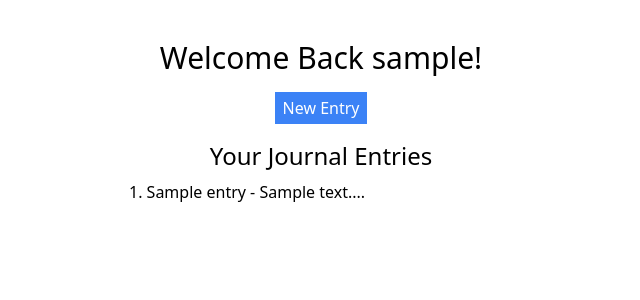
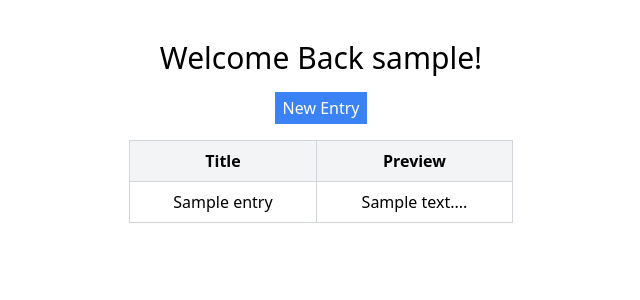
Before and after one commit to nayelimdejesus/notespace, a Django app: page /journal/ in a window 1280 px wide. Shown: the part 56-356 px from the top of the page, without its empty margins (319-959 px from the left). Run offline with Django 5.2, Linux system fonts and the light colour scheme; a user stored in the database is signed in; tables that the repository leaves empty hold one stand-in row (values such as "Sample post"); some libraries are stand-ins or nearby versions.

Commit message:
style(entries): update journal entries to table layout

```diff
--- a/journal/templates/journal/journal.html
+++ b/journal/templates/journal/journal.html
@@ -12,12 +12,26 @@
         <a class="inline-block bg-blue-500 px-2 py-1 m-4 text-white" href="{% url 'new_entry' %}">New Entry</a>
 
         {% if entries %}
-            <h3 class="text-2xl mb-2">Your Journal Entries</h3>
-            <ol class="text-left list-decimal list-inside space-y-1">
-            {% for entry in entries %}
-                <li><a class="hover:text-blue-600" href = "{% url 'view_entry' entry.id %}">{{entry}} - {{ entry.content|truncatewords:5 }}...</a></li>
-            {% endfor %}
-            </ol>
+            <table class="table-auto border-collapse border border-gray-300 w-full">
+            <thead class="bg-gray-100">
+                <tr>
+                <th class="border border-gray-300 px-4 py-2">Title</th>
+                <th class="border border-gray-300 px-4 py-2">Preview</th>
+                </tr>
+            </thead>
+            <tbody>
+                {% for entry in entries %}
+                <tr>
+                <td class="border border-gray-300 px-4 py-2">
+                    <a class="hover:text-blue-600" href="{% url 'view_entry' entry.id %}">{{ entry }}</a>
+                </td>
+                <td class="border border-gray-300 px-4 py-2">
+                    {{ entry.content|truncatewords:5 }}...
+                </td>
+                </tr>
+                {% endfor %}
+            </tbody>
+            </table>
         {% endif %}
     {% endif %}
 </div>
--- a/theme/static/css/dist/styles.css
+++ b/theme/static/css/dist/styles.css
@@ -909,16 +901,12 @@ select {
   width: 100%;
 }
 
-.max-w-md {
-  max-width: 28rem;
+.max-w-lg {
+  max-width: 32rem;
 }
 
-.max-w-\[100px\] {
-  max-width: 100px;
-}
-
-.max-w-lg {
-  max-width: 32rem;
+.table-auto {
+  table-layout: auto;
 }
 
 .border-collapse {
@@ -987,6 +971,11 @@ select {
   border-width: 1px;
 }
 
+.border-gray-300 {
+  --tw-border-opacity: 1;
+  border-color: rgb(209 213 219 / var(--tw-border-opacity, 1));
+}
+
 .bg-blue-500 {
   --tw-bg-opacity: 1;
   background-color: rgb(59 130 246 / var(--tw-bg-opacity, 1));
@@ -1028,23 +1012,19 @@ select {
   padding: 2rem;
 }
 
-.p-11 {
-  padding: 2.75rem;
-}
-
 .px-2 {
   padding-left: 0.5rem;
   padding-right: 0.5rem;
 }
 
+.px-4 {
+  padding-left: 1rem;
+  padding-right: 1rem;
+}
+
 .py-1 {
   padding-top: 0.25rem;
   padding-bottom: 0.25rem;
-}
-
-.px-4 {
-  padding-left: 1rem;
-  padding-right: 1rem;
 }
 
 .py-2 {
```
Also changed, not shown: other parts of theme/static/css/dist/styles.css (+0 -60 lines).
